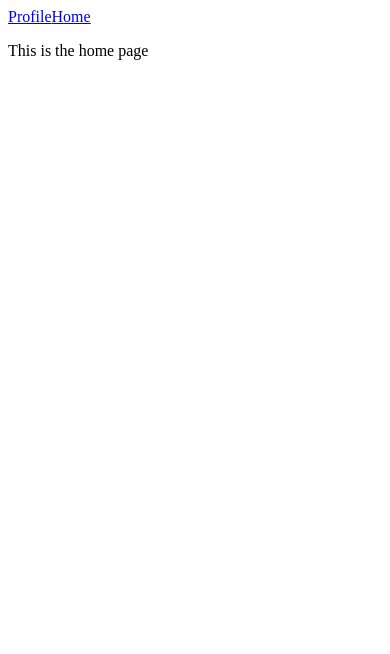
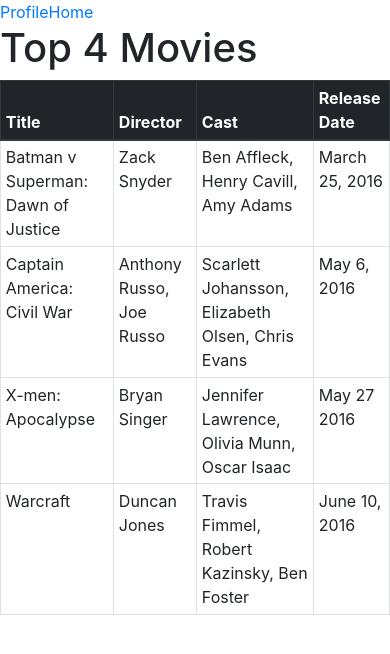
Before and after one commit to kgriff11/angular-tutorial, an Angular app: page /home in a window 390 px wide. Shown: the top 654 px of the page. Built offline with nearby package versions, Linux system fonts and the light colour scheme.

Commit message:
Responsive table with ngFor iteration and ngClass styling

```diff
--- a/src/app/home/home.component.css
+++ b/src/app/home/home.component.css
@@ -0,0 +1,2 @@
+.first {background-color: azure;}
+.last {background-color: floralwhite;}
--- a/src/app/home/home.component.html
+++ b/src/app/home/home.component.html
@@ -1 +1,22 @@
-<p>This is the home page</p>
+<h1>{{ title }}</h1>
+
+<div class="table-responsive">
+    <table class = 'table table-bordered table-sm'>
+        <thead class="thead-dark">
+            <tr>
+                <th>Title</th>
+                <th>Director</th>
+                <th>Cast</th>
+                <th>Release Date</th>
+            </tr>
+        </thead>
+        <tbody>
+            <tr *ngFor="let movie of movies; let i=index;">
+                <td>{{movie.title}}</td>
+                <td>{{movie.director}}</td>
+                <td>{{movie.cast}}</td>
+                <td>{{movie.releaseDate}}</td>
+            </tr>
+        </tbody>
+    </table>
+</div>
--- a/src/app/home/home.component.ts
+++ b/src/app/home/home.component.ts
@@ -1,4 +1,5 @@
 import { Component, OnInit } from '@angular/core';
+
 
 @Component({
   selector: 'home',
@@ -6,10 +7,28 @@
   styleUrls: ['./home.component.css']
 })
 export class HomeComponent implements OnInit {
+  title: string = 'Top 4 Movies';
+
+  movies: Movie[] = [
+    {title: 'Batman v Superman: Dawn of Justice', director: 'Zack Snyder', cast: 'Ben Affleck, Henry Cavill, Amy Adams', releaseDate: 'March 25, 2016'},
+    {title: 'Captain America: Civil War', director: 'Anthony Russo, Joe Russo', cast: 'Scarlett Johansson, Elizabeth Olsen, Chris Evans', releaseDate: 'May 6, 2016'},
+    {title: 'X-men: Apocalypse', director: 'Bryan Singer', cast: 'Jennifer Lawrence, Olivia Munn, Oscar Isaac', releaseDate: 'May 27 2016'},
+    {title: 'Warcraft', director: 'Duncan Jones', cast: 'Travis Fimmel, Robert Kazinsky, Ben Foster', releaseDate: 'June 10, 2016'}
+  ]
 
   constructor() { }
 
   ngOnInit(): void {
   }
 
+  trackByFn(index: any, item: any){
+    return item.title
+  }
 }
+
+class Movie {
+  title: string;
+  director: string;
+  cast: string;
+  releaseDate: string;
+}
--- a/src/index.html
+++ b/src/index.html
@@ -6,6 +6,12 @@
   <base href="/">
   <meta name="viewport" content="width=device-width, initial-scale=1">
   <link rel="icon" type="image/x-icon" href="favicon.ico">
+  <link
+  rel="stylesheet"
+  href="https://maxcdn.bootstrapcdn.com/bootstrap/4.0.0/css/bootstrap.min.css"
+  integrity="sha384-Gn5384xqQ1aoWXA+058RXPxPg6fy4IWvTNh0E263XmFcJlSAwiGgFAW/dAiS6JXm"
+  crossorigin="anonymous"
+/>
 </head>
 <body>
   <app-root></app-root>
```
Also changed, not shown: src/app/home/Movie.ts (added), src/app/shared/Movie.ts (added).
